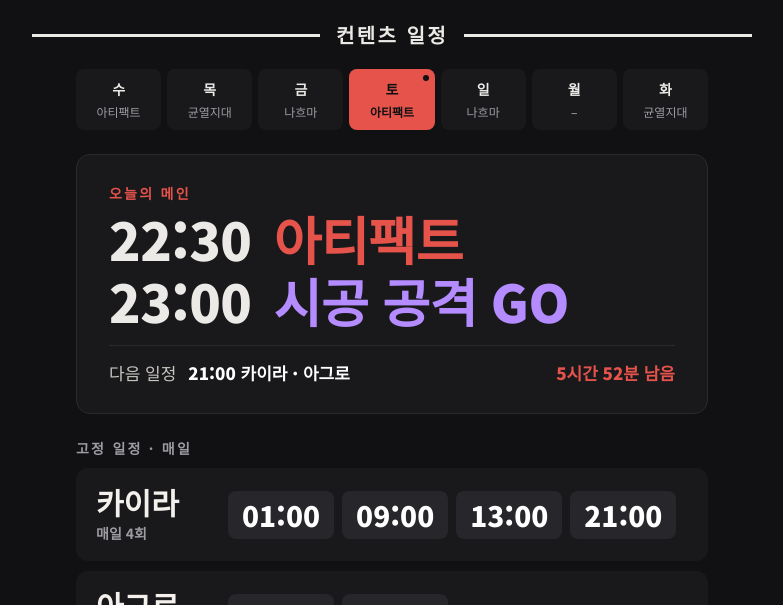
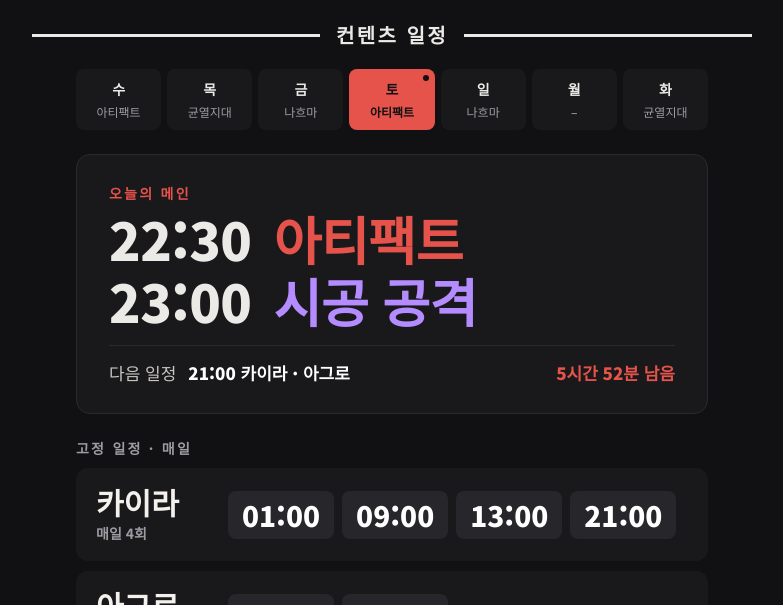
Before and after one commit to naelmonster/naelmonster.github.io, a plain HTML site: page index.html in a window 1280 px wide. Shown: the part 495-1100 px from the top of the page, without its empty margins (248-1031 px from the left). Drawn offline with Linux system fonts and the light colour scheme.

Commit message:
Add files via upload

```diff
--- a/index.html
+++ b/index.html
@@ -100,7 +100,7 @@ const CONFIG = {
 };
 
 const EXTRA = {
-  '2026-11-14': [{ time: '23:00', label: '시공 공격 GO', color: '#B48CFF' }]
+  '2026-11-14': [{ time: '23:00', label: '시공 공격', color: '#B48CFF' }]
 };
 const DAYS = ['월', '화', '수', '목', '금', '토', '일'];
 const ORDER = [2, 3, 4, 5, 6, 0, 1];
```
